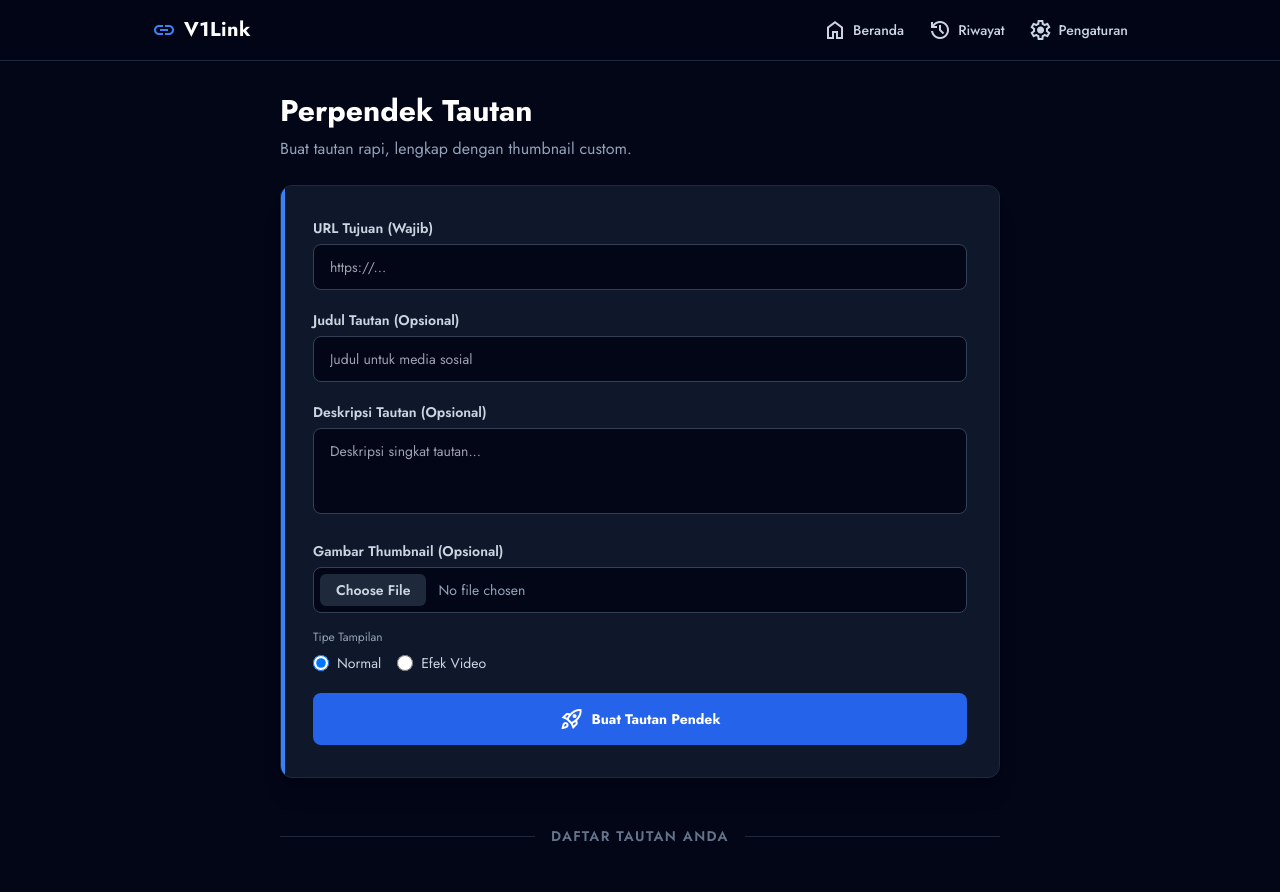
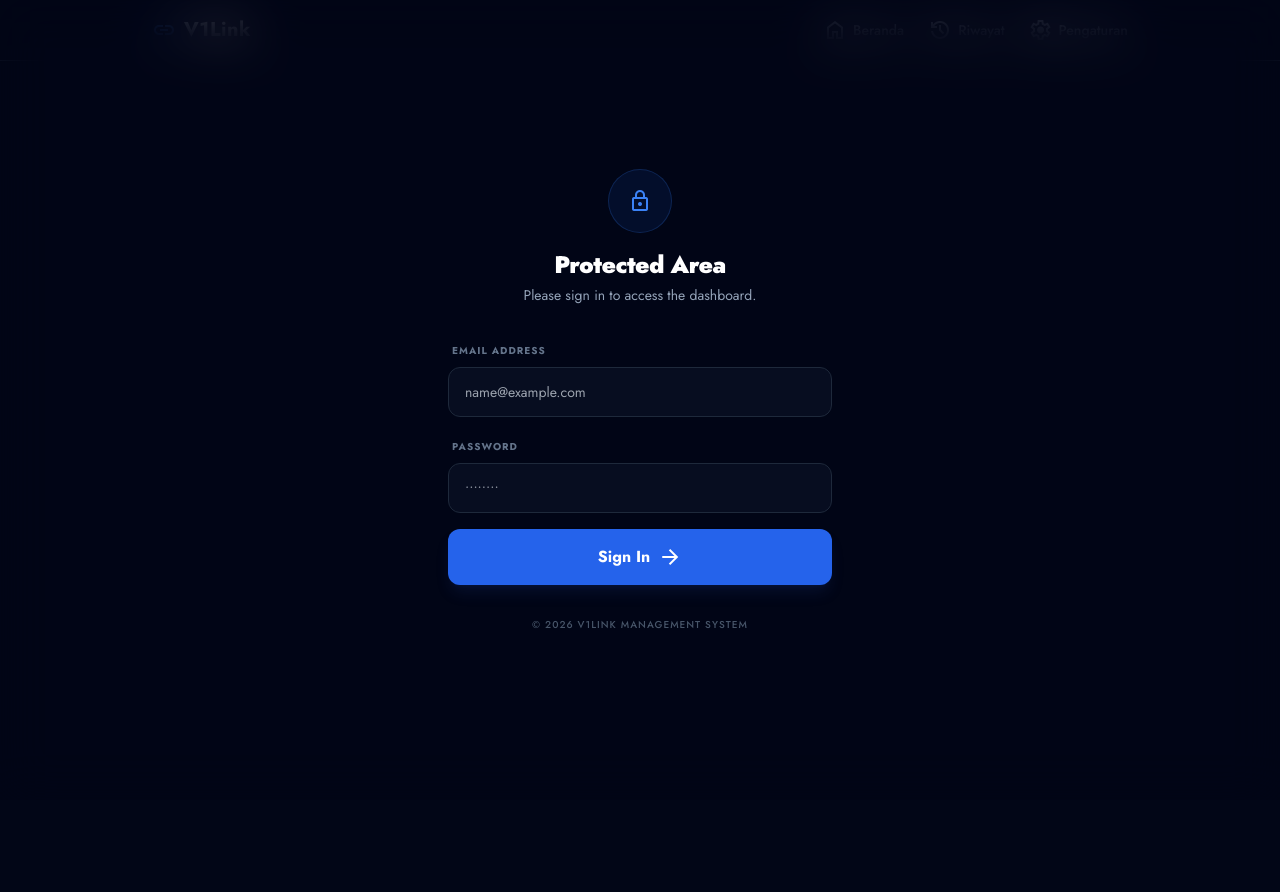
Before and after one commit to tamse94/v1link, a Next.js app: page / in a window 1280 px wide. Shown: the top 892 px of the page. After the commit the page ends 800 px from the top, so only its background shows below. Built offline with nearby package versions, Linux system fonts and the light colour scheme; no server answers; the database is empty.

Commit message:
Update page.js

```diff
--- a/src/app/(main)/page.js
+++ b/src/app/(main)/page.js
@@ -1,25 +1,49 @@
+'use client';
+import { useState, useEffect } from 'react';
 import ShortenerForm from '@/components/form/ShortenerForm';
 import UrlList from '@/components/list/UrlList';
+import LoginModal from '@/components/auth/LoginModal';
 
 export default function Home() {
+  const [isLoggedIn, setIsLoggedIn] = useState(false);
+  const [checking, setChecking] = useState(true);
+
+  useEffect(() => {
+    // Cek status login di local storage
+    const authStatus = localStorage.getItem('isLoggedIn');
+    if (authStatus === 'true') {
+      setIsLoggedIn(true);
+    }
+    setChecking(false);
+  }, []);
+
+  if (checking) return null; // Mencegah kedip saat refresh
+
   return (
     <div className="w-full flex flex-col pb-10">
 
+      {/* Jika belum login, tampilkan Popup Modal */}
+      {!isLoggedIn && (
+        <LoginModal onLoginSuccess={() => setIsLoggedIn(true)} />
+      )}
+
+      {/* Konten Utama (Hanya bisa diakses jika sudah login) */}
+      <div className={isLoggedIn ? 'block' : 'hidden'}>
         <ShortenerForm />
 
-      {/* Elemen Pemisah Elegan */}
         <div className="w-full relative py-12">
           <div className="absolute inset-0 flex items-center" aria-hidden="true">
             <div className="w-full border-t border-slate-800"></div>
           </div>
           <div className="relative flex justify-center">
             <span className="bg-slate-950 px-4 text-sm text-slate-500 font-semibold tracking-widest uppercase">
-            Daftar Tautan Anda
+              Your Link Statistics
             </span>
           </div>
         </div>
 
         <UrlList />
+      </div>
 
     </div>
   );
```
Lines whose indentation alone changed are shown as unchanged.
